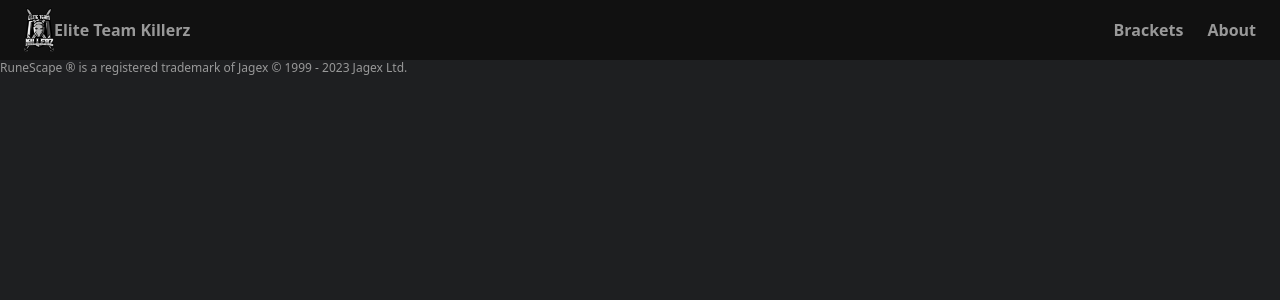
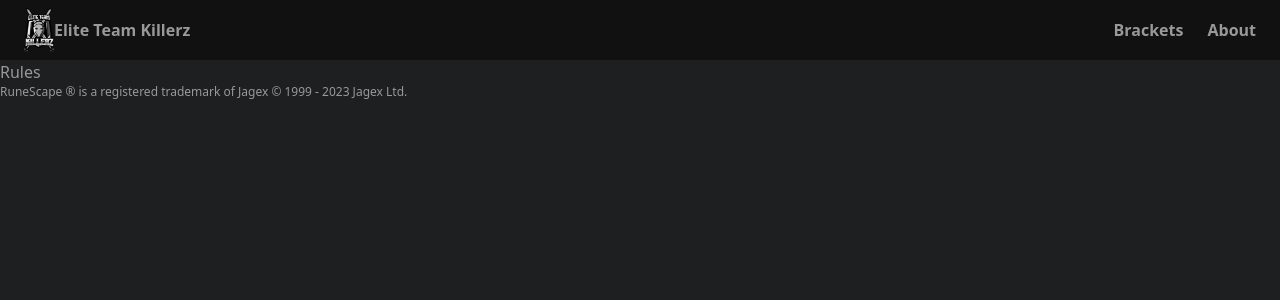
Before and after one commit to jechea14/RuneScape-DXP-Clan-Competition, a Next.js app in the folder frontend/: page /about in a window 1280 px wide. Shown: the top 300 px of the page. Built offline with nearby package versions, Linux system fonts and the light colour scheme.

Commit message:
Change port number

```diff
--- a/frontend/package.json
+++ b/frontend/package.json
@@ -5,7 +5,7 @@
   "scripts": {
     "dev": "next dev",
     "build": "next build",
-    "start": "next start",
+    "start": "next start -p 4000",
     "lint": "next lint"
   },
   "dependencies": {
--- a/frontend/pages/about.js
+++ b/frontend/pages/about.js
@@ -7,6 +7,9 @@ function about() {
       <Head>
         <title>About - Elite Team Killerz</title>
       </Head>
+      <main>
+        <h1>Rules</h1>
+      </main>
     </>
   );
 }
--- a/frontend/pages/brackets.js
+++ b/frontend/pages/brackets.js
@@ -88,7 +88,7 @@ function brackets({ sortData }) {
 }
 
 export async function getServerSideProps() {
-  const res = await axios.get("http://localhost:3000/api/data/");
+  const res = await axios.get("http://localhost:4000/api/data/");
   const sortData = await res.data.data.sort(
     (a, b) => a.totalLevelBeforeDxp - b.totalLevelBeforeDxp
   );
--- a/frontend/pages/index.js
+++ b/frontend/pages/index.js
@@ -86,7 +86,7 @@ export default function Home({ sortData }) {
 }
 
 export async function getServerSideProps() {
-  const res = await axios.get("http://localhost:3000/api/data/");
+  const res = await axios.get("http://localhost:4000/api/data/");
   const sortData = await res.data.data
     .sort((a, b) => b.dxpComptotal - a.dxpComptotal)
     .filter((user) => user.dxpComptotal > 0);
--- a/frontend/pages/player/[id]/index.js
+++ b/frontend/pages/player/[id]/index.js
@@ -95,7 +95,7 @@ export default function Player({ playerData }) {
 
 export async function getServerSideProps(context) {
   const res = await fetch(
-    `http://localhost:3000/api/data/player/${context.params.id}`
+    `http://localhost:4000/api/data/player/${context.params.id}`
   );
   const playerData = await res.json();
   return {
```
